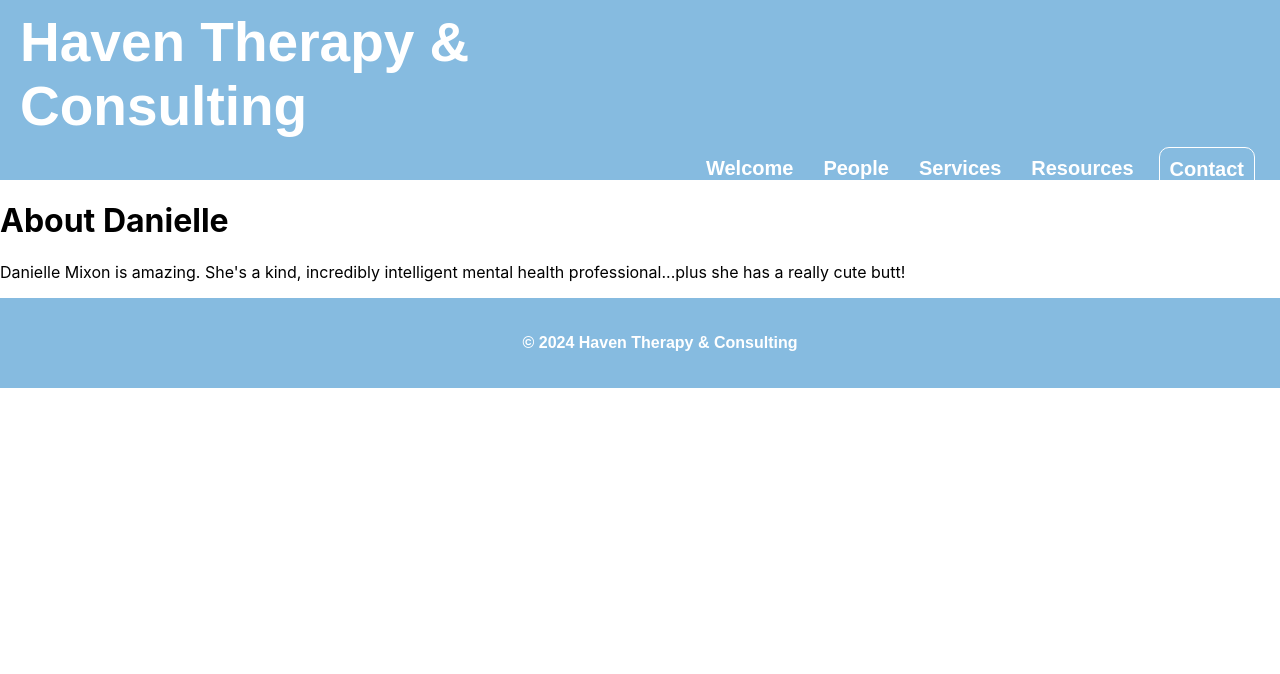
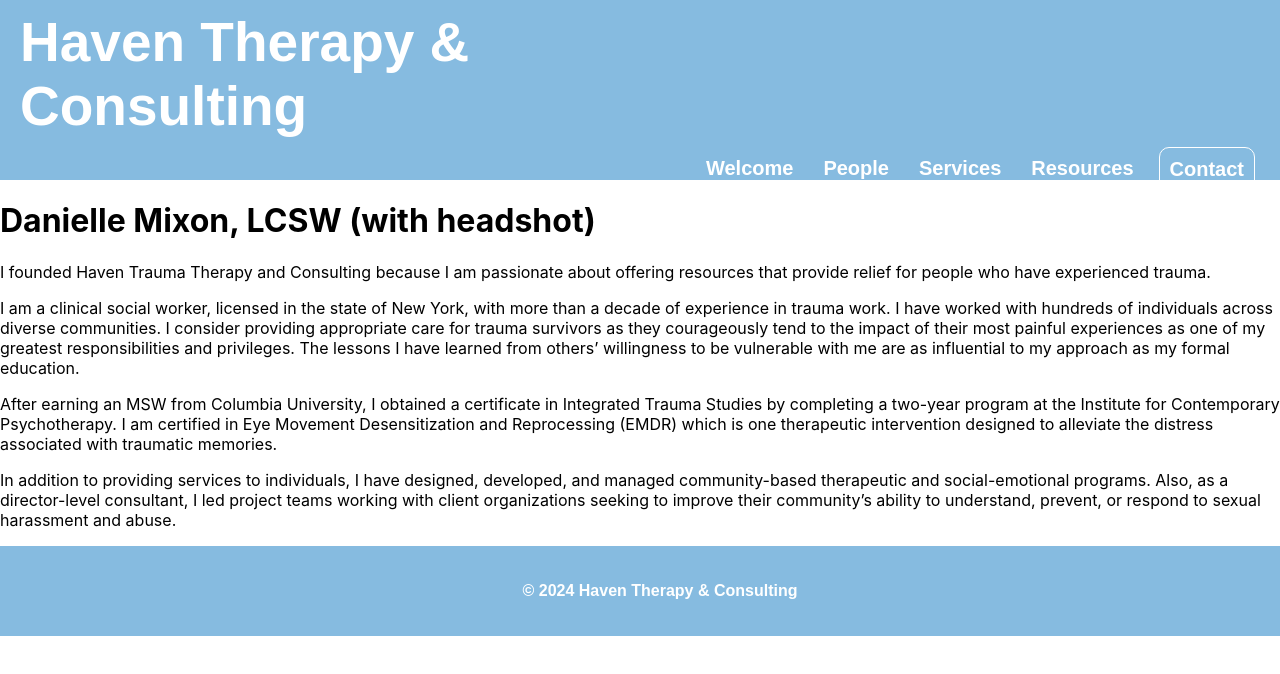
Before and after one commit to bowdumb/dmixon, a React (Create React App) app in the folder dmixon-business/: page /People in a window 1280 px wide. Shown: the top 674 px of the page. Built offline with nearby package versions, Linux system fonts and the light colour scheme; a web font is replaced by a local one.

Commit message:
Added text to People page for Danielle's bio.

```diff
--- a/dmixon-business/src/App.js
+++ b/dmixon-business/src/App.js
@@ -11,7 +11,7 @@
 import './App.css';
 
 function App() {
-  const title = "D.Mixon Practices";
+  const title = "Haven Therapy & Consulting";
   useEffect(() => {
     document.title = title;
   }, []);
--- a/dmixon-business/src/components/People.js
+++ b/dmixon-business/src/components/People.js
@@ -3,9 +3,25 @@
 function People () {
     return (
         <div className = "about-content">
-            <h1 className = "about-title"> About Danielle</h1>
+            <h1 className = "about-title">Danielle Mixon, LCSW (with headshot)</h1>
             <p>
-               Danielle Mixon is amazing. She's a kind, incredibly intelligent mental health professional...plus she has a really cute butt!
+                I founded Haven Trauma Therapy and Consulting because I am passionate about offering resources that provide relief for people who have experienced trauma.
+            </p>
+            <p>
+                I am a clinical social worker, licensed in the state of New York, with more than a decade of experience in trauma work. I have worked with hundreds of
+                individuals across diverse communities. I consider providing appropriate care for trauma survivors as they courageously tend to the impact of their
+                most painful experiences as one of my greatest responsibilities and privileges. The lessons I have learned from others’ willingness to be vulnerable
+                with me are as influential to my approach as my formal education.
+            </p>
+            <p>
+                After earning an MSW from Columbia University, I obtained a certificate in Integrated Trauma Studies by completing a two-year program at the Institute
+                for Contemporary Psychotherapy. I am certified in Eye Movement Desensitization and Reprocessing (EMDR) which is one therapeutic intervention designed to
+                alleviate the distress associated with traumatic memories.
+            </p>
+            <p>
+                In addition to providing services to individuals, I have designed, developed, and managed community-based therapeutic and social-emotional programs. Also,
+                as a director-level consultant, I led project teams working with client organizations seeking to improve their community’s ability to understand, prevent,
+                or respond to sexual harassment and abuse.
             </p>
         </div>
     );
```
